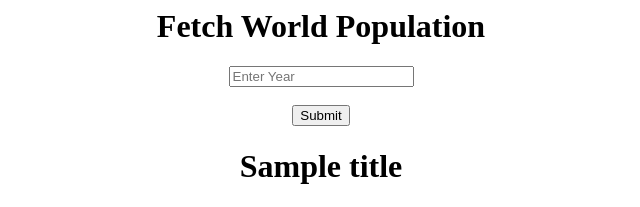
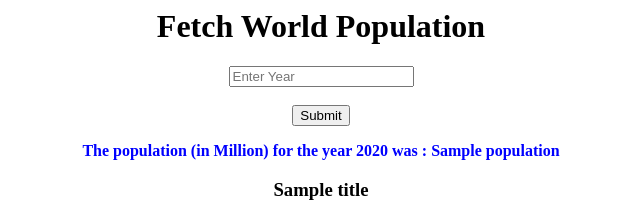
Before and after one commit to shatadaldey/test_api, a Flask app: template templates/bar_chart.html in a window 1280 px wide. Shown: the top 207 px of the page, without its empty margins (319-959 px from the left). Run offline with Flask 2, Linux system fonts and the light colour scheme; the template is opened without the code that fills it: most values are stand-ins (such as "Sample title", 1, 10 or a date in 2020); some libraries are stand-ins or nearby versions.

Commit message:
output format updated

```diff
--- a/app.py
+++ b/app.py
@@ -46,7 +46,7 @@ values = df1['Population'].values.tolist()
 def bar():
     bar_labels=labels
     bar_values=values
-    return render_template('bar_chart.html', title='World Population by Year', max = 10000, labels=bar_labels, values=bar_values)
+    return render_template('bar_chart.html', title='World Population Trend', max = 10000, labels=bar_labels, values=bar_values)
 
 
 @app.route("/year")
@@ -80,11 +80,13 @@ def fetch_population_details(methods=['GET']):
 
     # 4. Fetch results
     result = list(client.query(sql_query.format(year = year)))
-    # print(result)
+    print("result" ,result)
 
 
     # Return response to
-    return "The population (in Million) for the year {} was : {}".format(result[0]['year'],
-        result[0]['population']),render_template('bar_chart.html', title='World Population by Year', max = 10000, labels=bar_labels, values=bar_values),
+
+    return render_template('bar_chart.html', year = result[0]['year'],population = result[0]['population'], title='World Population by Year', max = 10000, labels=bar_labels, values=bar_values)
+
+
 
 app.run(host='0.0.0.0', port=8003)
--- a/templates/bar_chart.html
+++ b/templates/bar_chart.html
@@ -5,6 +5,12 @@
     <meta charset="utf-8" />
     <title>World Population</title>
     <script src='https://cdnjs.cloudflare.com/ajax/libs/Chart.js/1.0.2/Chart.min.js'></script>
+    <style> .class_1
+      {
+        color: Blue;
+        font-weight: bold;
+      }
+    </style>
 </head>
 
   <body>
@@ -16,13 +22,19 @@
         <input type="submit" name="Submit">
       </form>
     </center>
+    {% if year %}
+    <!--<center style="color: Blue">-->
+    <center class="class_1">
+      The population (in Million) for the year {{year}} was : {{population}}
+    </center>
+    {% endif %}
   </body>
 
 
 
 <body>
   <center>
-    <h1>{{ title }}</h1>
+    <h3>{{ title }}</h3>
   </center>
   <center>
     <canvas id="chart" width="1100" height="400"></canvas>
```
